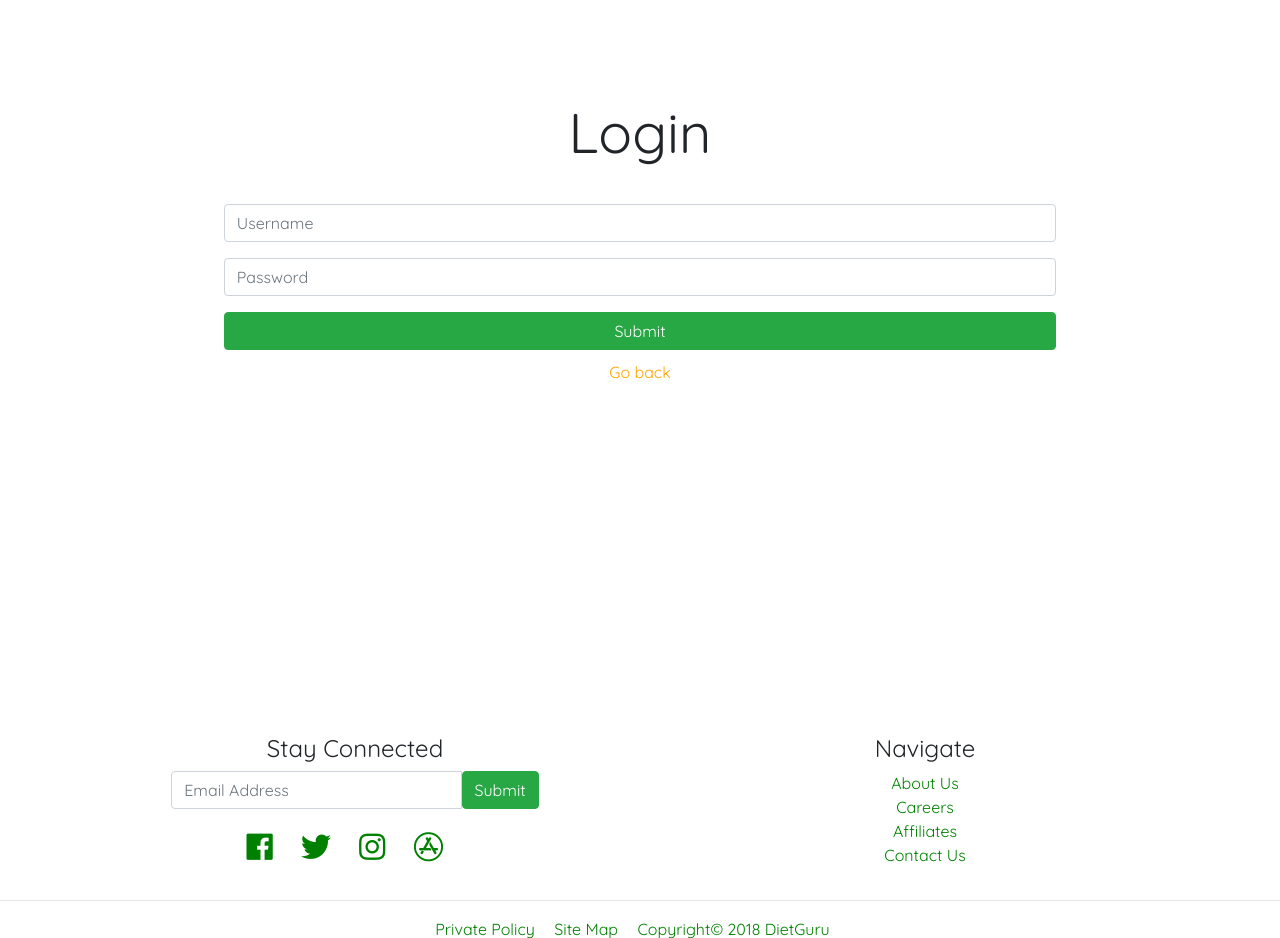
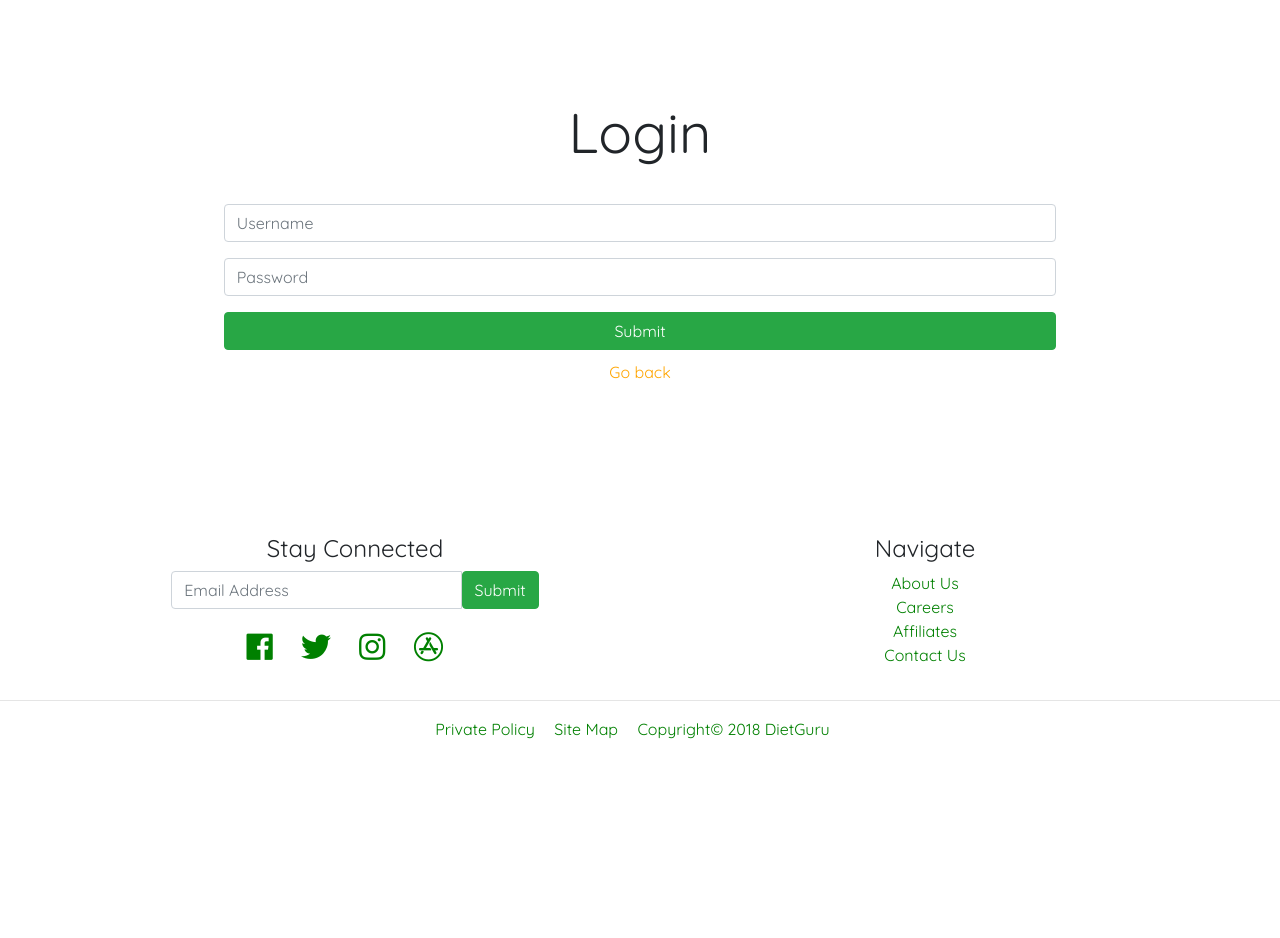
Before and after one commit to tom318267/dietguru, a Node server app: page /login in a window 1280 px wide. Shown: the part 63-1001 px from the top of the page. After the commit the page ends 802 px from the top, so only its background shows below. Run offline with Node 20, Linux system fonts and the light colour scheme; some libraries are stand-ins or nearby versions.

Commit message:
changed login bottom

```diff
--- a/public/diet.css
+++ b/public/diet.css
@@ -248,7 +248,7 @@ strong {
 
 .login-form {
   padding-top: 100px;
-  padding-bottom: 300px;
+  padding-bottom: 100px;
 }
 
 #edit-delete {
```
